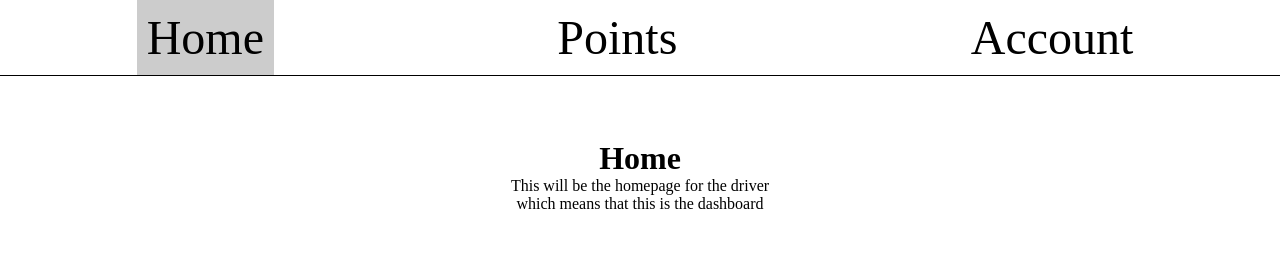
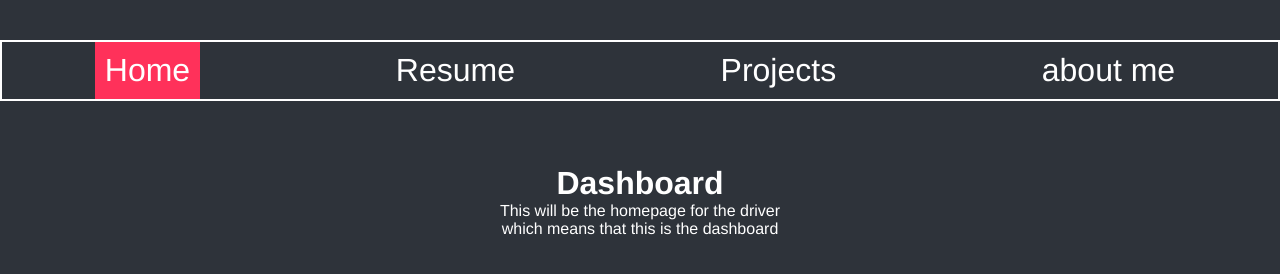
Before and after one commit to mhilgen/WebTabPractice, a plain HTML site: page index.html in a window 1280 px wide. Drawn offline with Linux system fonts and the light colour scheme.

Commit message:
added some more design and personal stuff

```diff
--- a/index.html
+++ b/index.html
@@ -11,26 +11,30 @@
 <body>
     <ul class="tabs">
         <li data-tab-target="#home" class="active tab">Home</li>
-        <li data-tab-target="#points" class="tab">Points</li>
-        <li data-tab-target="#account" class="tab">Account</li>
+        <li data-tab-target="#resume" class="tab">Resume</li>
+        <li data-tab-target="#projects" class="tab">Projects</li>
+        <li data-tab-target="#about" class="tab">about me</li>
     </ul>
     <div class ="tab-content">
         <div id="home" data-tab-content class="active">
-            <h1>Home</h1>
+            <h1>Dashboard</h1>
             <p> This will be the homepage for the driver<br>
                 which means that this is the dashboard
             </p>
         </div>
-        <div id="points" data-tab-content>
-            <h1>Points</h1>
-            <p> This will be the points page<br>
-                which shows all the transactions of the driver
+        <div id="resume" data-tab-content>
+            <h1>Resume</h1>
+            <p> Resume stuff
             </p>
         </div>
-        <div id="account" data-tab-content>
-            <h1>Account</h1>
-            <p> This will be the account page<br>
-                here the driver can change their profile
+        <div id="projects" data-tab-content>
+            <h1>Projects</h1>
+            <p> Project stuff
+            </p>
+        </div>
+        <div id="about" data-tab-content>
+            <h1>Max J. Hilgenberg</h1>
+            <p> more information about me:
             </p>
         </div>
     </div>
--- a/styles.css
+++ b/styles.css
@@ -1,7 +1,7 @@
 * {
     margin: 0;
     padding: 0;
-    /* background-color: black; */
+    background-color: #2E333A;
   }
 [data-tab-content]{
     display: none;
@@ -19,30 +19,32 @@ body{
 
 .tabs{
     display: flex;
+    margin-top: 5vh;
     justify-content: space-around;
     list-style-type: none;
-    margin: 0;
-    padding: 0;
-    border-bottom: 1px solid black;
+    margin: 2;
+    padding: 5;
+    border: 2px solid white;
+    color: white;
+    font: 32px Helvetica, sans-serif;
 
 }
 .tab{
     cursor: pointer;
     padding: 10px;
-    font-size: 48px;
+
 }
 .tab.active{
-    background-color: #CCC;
+    background-color: #ff315a;
 }
 
 .tab:hover{
-    background-color: #AAA;
-
+    background-color: grey;
 }
 .tab-content{
-
+    color: white;
     margin: center;
     text-align: center;
-    font-size: 16px;
+    font: 16px Helvetica, sans-serif;
     margin-top: 8vh;
 }
```
